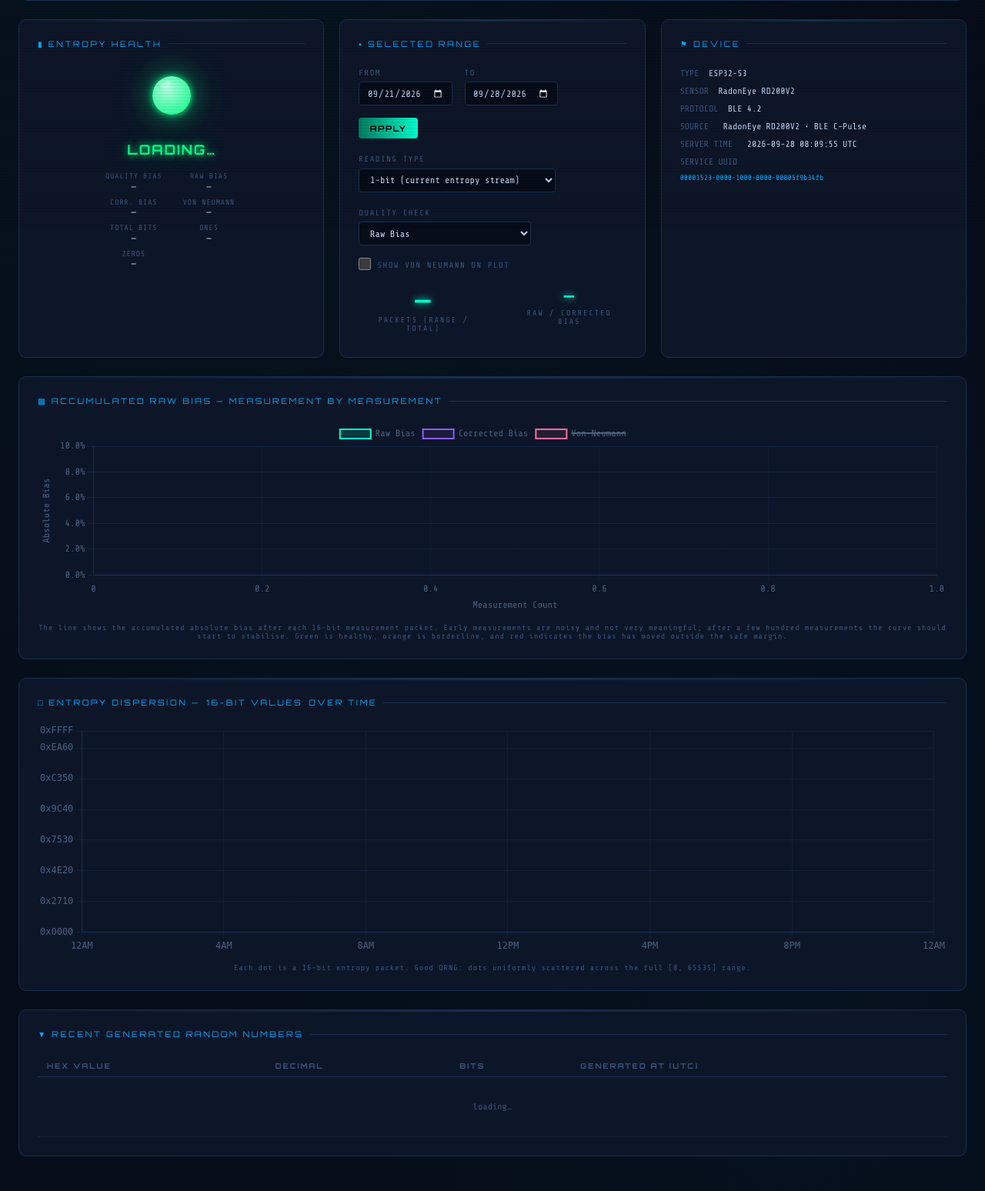
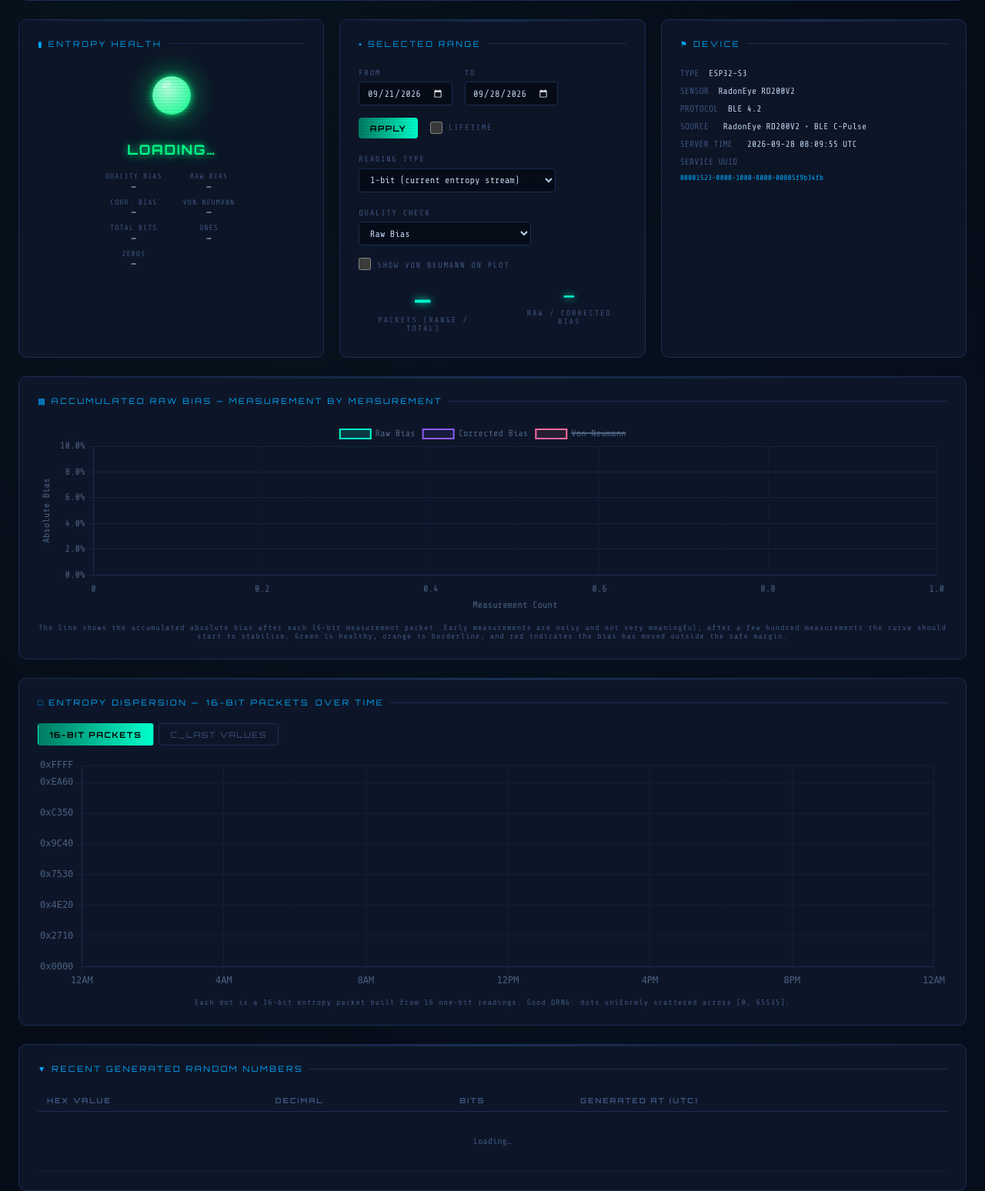
Before and after one commit to ggonzalez/CyberSecurity-KnowledgeBase, a PHP site: page / in a window 1280 px wide. Shown: the part 502-2050 px from the top of the page at 77% size. Run offline with PHP 8.4, Linux system fonts and the light colour scheme.

Commit message:
feat: Add scatter source switch and lifetime range to dashboard
The dispersion scatter gets its own 16-bit packets / C_last values switch,
served by a new public GET /api/samples?source=packets|clast endpoint
(legacy counter rows fall back to their low-8-bit counter_value). Ranges
larger than the limit are thinned evenly so the plot spans the whole range.

A Lifetime checkbox drops the date bounds for the bias chart, range counts
and scatter. Both settings persist in localStorage across the page's
periodic reloads. Range/device filter parsing is shared via
parseRangeFilters().

Co-Authored-By: Claude Opus 5.5 (1M context) <noreply@anthropic.com>

```diff
--- a/QRNGabri/backend/api.php
+++ b/QRNGabri/backend/api.php
@@ -29,7 +29,7 @@ $requestMethod = $_SERVER['REQUEST_METHOD'] ?? 'GET';
 $rawPath = rtrim($requestUri, '/') ?: '/';
 
 // Accept only /api/<endpoint> forms in flat deployment.
-if (preg_match('#/api/(push|counter|ping|status|random|entropy|raw-bits)$#', $rawPath, $m)) {
+if (preg_match('#/api/(push|counter|ping|status|random|entropy|samples|raw-bits)$#', $rawPath, $m)) {
     $path = '/' . $m[1];
 } else {
     $path = $rawPath;
@@ -64,6 +64,10 @@ switch (true) {
         handleEntropy();
         break;
 
+    case $path === '/samples' && $requestMethod === 'GET':
+        handleSamples();
+        break;
+
     case $path === '/raw-bits' && $requestMethod === 'GET':
         requireRawBitsAuth();
         handleRawBits();
--- a/QRNGabri/backend/api/index.php
+++ b/QRNGabri/backend/api/index.php
@@ -9,6 +9,7 @@
  *   GET  /api/status   – device health                       [requires PSK auth]
  *   GET  /api/random   – generated random numbers            [no auth – public read]
  *   GET  /api/entropy  – entropy history with bias stats     [no auth – public read]
+ *   GET  /api/samples  – packet or C_last values for scatter [no auth – public read]
  *   GET  /api/raw-bits – unpacked raw bits + paired counter  [requires raw-bits PSK]
  */
 
@@ -85,6 +86,11 @@ switch (true) {
         handleEntropy();
         break;
 
+    // GET /samples – public read
+    case $path === '/samples' && $requestMethod === 'GET':
+        handleSamples();
+        break;
+
     // GET /raw-bits – authenticated with RAW_BITS_API_PSK
     case $path === '/raw-bits' && $requestMethod === 'GET':
         requireRawBitsAuth();
--- a/QRNGabri/backend/web/assets/css/style.css
+++ b/QRNGabri/backend/web/assets/css/style.css
@@ -420,6 +420,8 @@ body::after {
 }
 
 .input-dark:focus { border-color: var(--neon2); }
+.input-dark:disabled,
+.btn:disabled { opacity: 0.35; cursor: not-allowed; box-shadow: none; }
 
 .btn {
   font-family: var(--display);
@@ -438,6 +440,26 @@ body::after {
   font-weight: 700;
 }
 .btn-primary:hover { box-shadow: var(--glow-c); }
+
+.toggle-group {
+  display: inline-flex;
+  gap: 0.4rem;
+  margin-bottom: 1rem;
+  flex-wrap: wrap;
+}
+
+.btn-toggle {
+  background: transparent;
+  border: 1px solid var(--border);
+  color: var(--dim);
+}
+.btn-toggle:hover { border-color: var(--neon2); color: var(--text); }
+.btn-toggle.active {
+  background: linear-gradient(90deg, #007a60, var(--neon));
+  border-color: transparent;
+  color: #000;
+  font-weight: 700;
+}
 
 /* ── Recent numbers table ────────────────────────────────────────────────────── */
 .data-table {
--- a/QRNGabri/backend/web/assets/js/app.js
+++ b/QRNGabri/backend/web/assets/js/app.js
@@ -17,6 +17,16 @@ const BIAS_WARN  = 0.10;
 let biasChart    = null;
 let scatterChart = null;
 let autoRefreshTimer = null;
+
+// Per-viewer view settings, remembered across the page's periodic reloads.
+function loadSetting(key, fallback) {
+    try { return localStorage.getItem(key) ?? fallback; } catch { return fallback; }
+}
+function saveSetting(key, value) {
+    try { localStorage.setItem(key, value); } catch { /* storage unavailable */ }
+}
+let scatterSource = loadSetting('qrng.scatterSource', 'packets') === 'clast' ? 'clast' : 'packets';
+let lifetimeRange = loadSetting('qrng.lifetime', '0') === '1';
 
 // ── Utility ────────────────────────────────────────────────────────────────────
 const $ = id => document.getElementById(id);
@@ -73,13 +83,22 @@ function getSelectedReadingBits() {
 // Mode-dependent wording: 1-bit reads 16-bit packets, 2..8-bit reads the C_last log.
 function updateModeLabels(readingBits) {
     const isPacket = readingBits === 1;
-    const maxValue = isPacket ? 65535 : (1 << readingBits) - 1;
-    $('chartSamplesLabel').textContent = isPacket ? 'Packets (range / total)' : 'C_last readings (range / total)';
+        $('chartSamplesLabel').textContent = isPacket ? 'Packets (range / total)' : 'C_last readings (range / total)';
     $('biasChartUnit').textContent     = isPacket ? '16-bit measurement packet' : `C_last reading (low ${readingBits} bits)`;
-    $('scatterTitleUnit').textContent  = isPacket ? '16-bit Values' : `C_last Low ${readingBits} Bits`;
-    $('scatterNote').textContent = isPacket
-        ? `Each dot is a 16-bit entropy packet. Good QRNG: dots uniformly scattered across the full [0, ${maxValue}] range.`
-        : `Each dot is one accepted C_last reading, masked to its low ${readingBits} bits. Good QRNG: dots uniformly scattered across [0, ${maxValue}].`;
+}
+
+function updateScatterLabels(total, shown) {
+    const isPacket = scatterSource === 'packets';
+    $('scatterTitleUnit').textContent = isPacket ? '16-bit Packets' : 'C_last Values';
+    const thinned = total > shown ? ` Showing ${shown.toLocaleString()} of ${total.toLocaleString()} points, evenly spread over the range.` : '';
+    $('scatterNote').textContent = (isPacket
+        ? 'Each dot is a 16-bit entropy packet built from 16 one-bit readings. Good QRNG: dots uniformly scattered across [0, 65535].'
+        : 'Each dot is one accepted C_last reading (pulse count of a 10-minute window). Expect a Poisson-like band around the mean count, not a uniform spread.') + thinned;
+    document.querySelectorAll('[data-scatter-source]').forEach(btn => {
+        const active = btn.dataset.scatterSource === scatterSource;
+        btn.classList.toggle('active', active);
+        btn.setAttribute('aria-pressed', String(active));
+    });
 }
 
 function formatSampleValue(value, readingBits) {
@@ -106,10 +125,17 @@ function getDefaultRange() {
 }
 
 function getRange() {
+    if (lifetimeRange) return { from: null, to: null };
     return {
         from: $('dateFrom').value || getDefaultRange().from,
         to:   $('dateTo').value   || getDefaultRange().to,
     };
+}
+
+// Query-string fragment for the current range; empty for lifetime.
+function rangeQuery() {
+    const { from, to } = getRange();
+    return from && to ? `&from=${from}&to=${to}` : '';
 }
 
 // ── Chart initialisation ───────────────────────────────────────────────────────
@@ -249,7 +275,7 @@ function initCharts() {
                     borderColor: '#1a2e52',
                     borderWidth: 1,
                     callbacks: {
-                        label: ctx => ` ${formatSampleValue(ctx.parsed.y, getSelectedReadingBits())}  @ ${new Date(ctx.parsed.x).toLocaleTimeString()}`,
+                        label: ctx => ` ${formatSampleValue(ctx.parsed.y, scatterSource === 'packets' ? 1 : 0)}  @ ${new Date(ctx.parsed.x).toLocaleString()}`,
                     },
                 },
             },
@@ -327,7 +353,7 @@ async function fetchEntropy() {
     const readingBits = getSelectedReadingBits();
     const qualityType = getSelectedQualityType();
     try {
-        const res = await fetch(`${API_BASE}/entropy?from=${from}&to=${to}&limit=2000&reading_bits=${readingBits}`);
+        const res = await fetch(`${API_BASE}/entropy?limit=2000&reading_bits=${readingBits}${rangeQuery()}`);
         if (!res.ok) return;
         const data = await res.json();
 
@@ -378,16 +404,6 @@ async function fetchEntropy() {
         biasChart.data.datasets[0].backgroundColor = getBiasFillColor(rawBias);
         biasChart.update();
 
-        // Update scatter chart
-        const scatterData = samples.map(s => ({
-            x: new Date(s.created_at + 'Z').getTime(),
-            y: s.sample_value,
-        }));
-        scatterChart.data.datasets[0].data = scatterData;
-        scatterChart.options.scales.y.max = readingBits === 1 ? 65535 : ((1 << readingBits) - 1);
-        scatterChart.options.scales.y.min = 0;
-        scatterChart.options.scales.y.ticks.callback = v => formatSampleValue(v, readingBits);
-        scatterChart.update('none');
         updateModeLabels(readingBits);
 
         // Update bias/stat cards
@@ -418,6 +434,36 @@ async function fetchEntropy() {
     }
 }
 
+async function fetchSamples() {
+    const source = scatterSource;
+    try {
+        const res = await fetch(`${API_BASE}/samples?source=${source}&limit=2000${rangeQuery()}`);
+        if (!res.ok || source !== scatterSource) return;   // ignore stale responses after a toggle
+        const data = await res.json();
+        const samples = data.samples || [];
+
+        scatterChart.data.datasets[0].data = samples.map(s => ({
+            x: new Date(s.created_at + 'Z').getTime(),
+            y: s.value,
+        }));
+        const yScale = scatterChart.options.scales.y;
+        if (source === 'packets') {
+            yScale.min = 0;
+            yScale.max = 65535;
+            yScale.ticks.callback = v => formatSampleValue(v, 1);
+        } else {
+            const peak = samples.reduce((m, s) => Math.max(m, s.value), 0);
+            yScale.min = 0;
+            yScale.max = Math.max(4, Math.ceil(peak * 1.1));
+            yScale.ticks.callback = v => Number.isInteger(v) ? v.toString(10) : '';
+        }
+        scatterChart.update('none');
+        updateScatterLabels(data.total ?? samples.length, samples.length);
+    } catch (e) {
+        console.warn('Samples fetch failed', e);
+    }
+}
+
 // ── Table renderers ────────────────────────────────────────────────────────────
 function renderRandomTable(rows) {
     const tbody = $('randomTbody');
@@ -441,7 +487,7 @@ function renderRandomTable(rows) {
 
 // ── Refresh orchestration ──────────────────────────────────────────────────────
 async function refreshAll() {
-    await Promise.all([fetchRandom(), fetchEntropy()]);
+    await Promise.all([fetchRandom(), fetchEntropy(), fetchSamples()]);
 }
 
 function startAutoRefresh() {
@@ -464,8 +510,35 @@ document.addEventListener('DOMContentLoaded', () => {
     if (applyBtn) {
         applyBtn.addEventListener('click', () => {
             fetchEntropy();
+            fetchSamples();
         });
     }
+
+    const setDateInputsEnabled = enabled => {
+        ['dateFrom', 'dateTo', 'applyRange'].forEach(id => { if ($(id)) $(id).disabled = !enabled; });
+    };
+    if ($('lifetimeRange')) {
+        $('lifetimeRange').checked = lifetimeRange;
+        setDateInputsEnabled(!lifetimeRange);
+        $('lifetimeRange').addEventListener('change', e => {
+            lifetimeRange = e.target.checked;
+            saveSetting('qrng.lifetime', lifetimeRange ? '1' : '0');
+            setDateInputsEnabled(!lifetimeRange);
+            fetchEntropy();
+            fetchSamples();
+        });
+    }
+
+    document.querySelectorAll('[data-scatter-source]').forEach(btn => {
+        btn.addEventListener('click', () => {
+            if (btn.dataset.scatterSource === scatterSource) return;
+            scatterSource = btn.dataset.scatterSource;
+            saveSetting('qrng.scatterSource', scatterSource);
+            updateScatterLabels(0, 0);
+            fetchSamples();
+        });
+    });
+    updateScatterLabels(0, 0);
 
     if ($('readingBits')) {
         $('readingBits').addEventListener('change', () => {
--- a/QRNGabri/backend/web/index.php
+++ b/QRNGabri/backend/web/index.php
@@ -104,6 +104,10 @@ date_default_timezone_set('UTC');
           <input type="date" id="dateTo" class="input-dark" style="margin-top:0.3rem"/>
         </div>
         <button id="applyRange" class="btn btn-primary" style="align-self:flex-end">APPLY</button>
+        <div style="display:flex;align-items:center;gap:0.5rem;align-self:flex-end;padding-bottom:0.35rem">
+          <input type="checkbox" id="lifetimeRange" style="width:1rem;height:1rem;cursor:pointer"/>
+          <label for="lifetimeRange" style="cursor:pointer">Lifetime</label>
+        </div>
       </div>
       <div class="chart-controls" style="margin-top:0.8rem">
         <div>
@@ -175,7 +179,11 @@ date_default_timezone_set('UTC');
 
   <!-- ── Scatter Plot ────────────────────────────────────────────────────── -->
   <div class="panel" style="margin-bottom:1.5rem">
-    <div class="panel-title">&#9633; Entropy Dispersion — <span id="scatterTitleUnit">16-bit Values</span> Over Time</div>
+    <div class="panel-title">&#9633; Entropy Dispersion — <span id="scatterTitleUnit">16-bit Packets</span> Over Time</div>
+    <div class="toggle-group" role="group" aria-label="Scatter data source">
+      <button type="button" class="btn btn-toggle active" data-scatter-source="packets" aria-pressed="true">16-BIT PACKETS</button>
+      <button type="button" class="btn btn-toggle" data-scatter-source="clast" aria-pressed="false">C_LAST VALUES</button>
+    </div>
     <div class="chart-wrapper" style="height:300px">
       <canvas id="scatterChart"></canvas>
     </div>
```
Also changed, not shown: QRNGabri/backend/api/data.php (+86 -19 lines).
